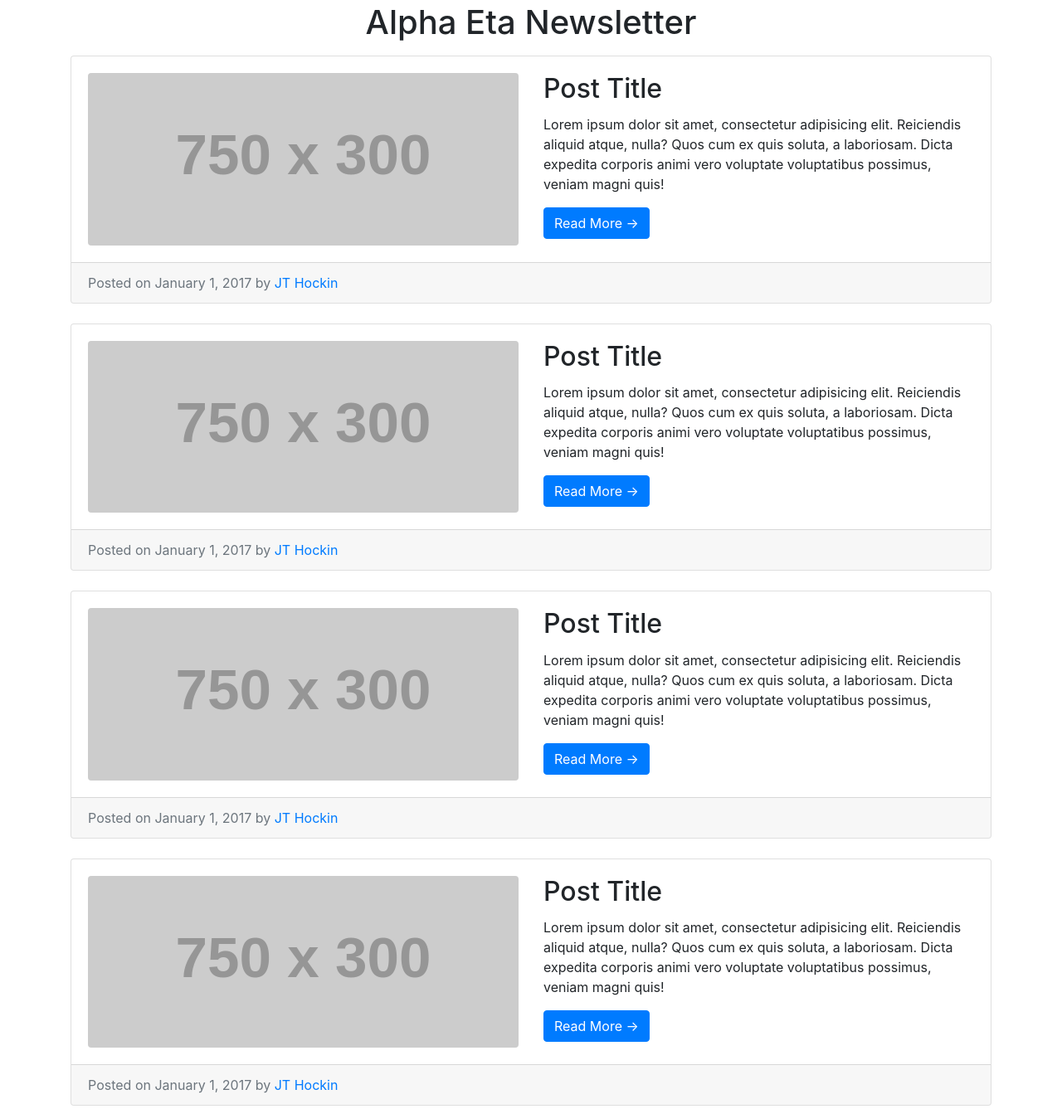
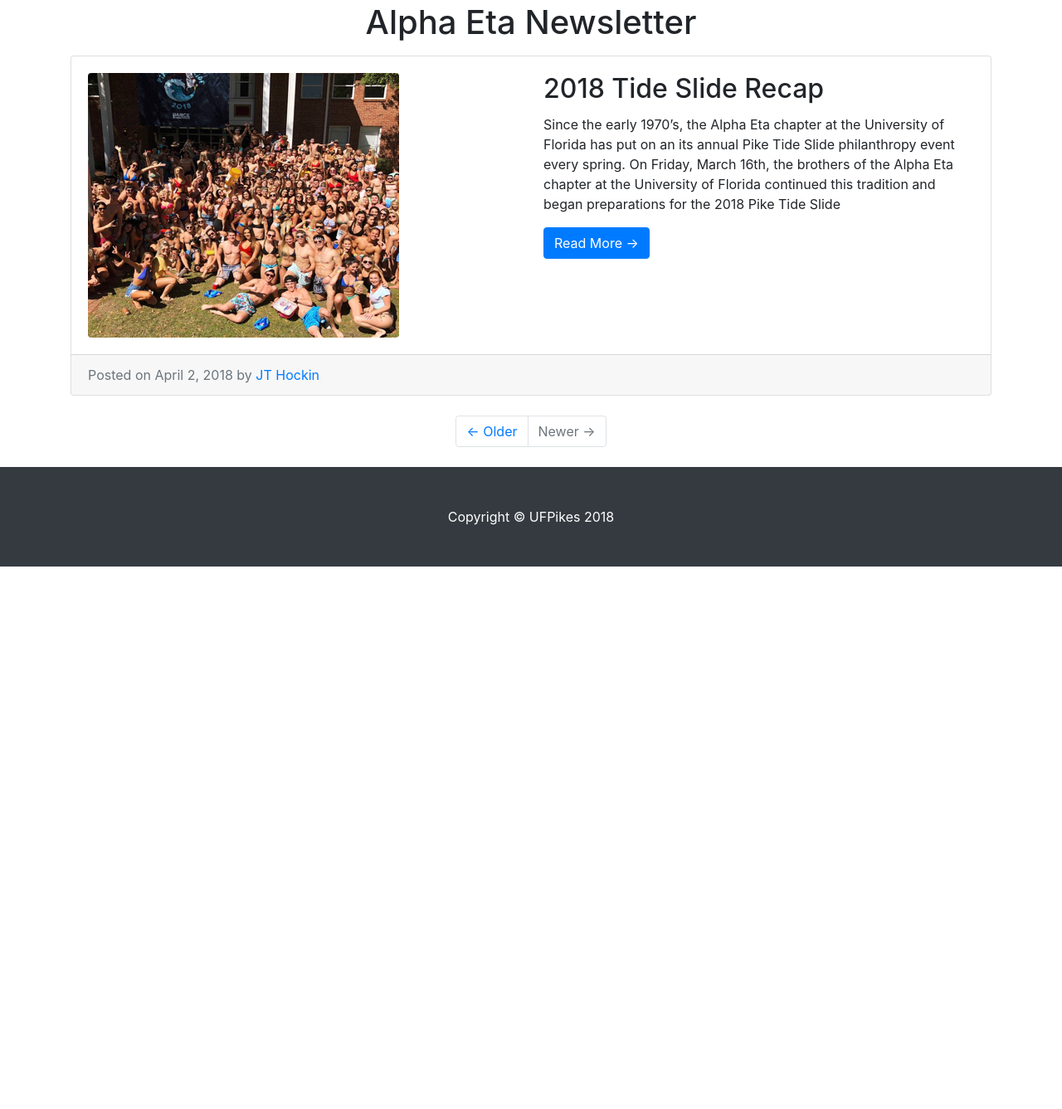
Before and after one commit to ufpikes/ufpikes.github.io, a website: page newsletter.html in a window 1280 px wide. Shown: the part 107-1444 px from the top of the page at 83% size. After the commit the page ends 800 px from the top, so only its background shows below. Drawn offline with Linux system fonts and the light colour scheme; placeholder pictures from the web are drawn by us.

Commit message:
Update newsletter.html

```diff
--- a/newsletter.html
+++ b/newsletter.html
@@ -85,92 +85,20 @@
             <div class="row">
                 <div class="col-lg-6">
                     <a href="#">
-                        <img class="img-fluid rounded" src="http://placehold.it/750x300" alt="">
+                        <img class="img-fluid rounded" src="ufpikes.github.io/newsletter_stuff/Tide_Slide.png" alt="">
                     </a>
                 </div>
                 <div class="col-lg-6">
-                    <h2 class="card-title">Post Title</h2>
-                    <p class="card-text">Lorem ipsum dolor sit amet, consectetur adipisicing elit. Reiciendis aliquid atque, nulla? Quos cum ex
-                        quis soluta, a laboriosam. Dicta expedita corporis animi vero voluptate voluptatibus possimus, veniam
-                        magni quis!</p>
-                    <a href="#" class="btn btn-primary">Read More &rarr;</a>
+                    <h2 class="card-title">2018 Tide Slide Recap</h2>
+                    <p class="card-text">Since the early 1970’s, the Alpha Eta chapter at the University of Florida has put on an its annual Pike Tide Slide philanthropy
+                    event every spring. On Friday, March 16th, the brothers of the Alpha Eta chapter at the University of Florida continued this
+                    tradition and began preparations for the 2018 Pike Tide Slide</p>
+                    <a href="ufpikes.github.io/newsletter_stuff/Tide Slide Recap.pdf" class="btn btn-primary">Read More &rarr;</a>
                 </div>
             </div>
         </div>
         <div class="card-footer text-muted">
-            Posted on January 1, 2017 by
-            <a href="#">JT Hockin</a>
-        </div>
-    </div>
-
-    <!-- Blog Post -->
-    <div class="card mb-4">
-        <div class="card-body">
-            <div class="row">
-                <div class="col-lg-6">
-                    <a href="#">
-                        <img class="img-fluid rounded" src="http://placehold.it/750x300" alt="">
-                    </a>
-                </div>
-                <div class="col-lg-6">
-                    <h2 class="card-title">Post Title</h2>
-                    <p class="card-text">Lorem ipsum dolor sit amet, consectetur adipisicing elit. Reiciendis aliquid atque, nulla? Quos cum ex
-                        quis soluta, a laboriosam. Dicta expedita corporis animi vero voluptate voluptatibus possimus, veniam
-                        magni quis!</p>
-                    <a href="#" class="btn btn-primary">Read More &rarr;</a>
-                </div>
-            </div>
-        </div>
-        <div class="card-footer text-muted">
-            Posted on January 1, 2017 by
-            <a href="#">JT Hockin</a>
-        </div>
-    </div>
-
-    <!-- Blog Post -->
-    <div class="card mb-4">
-        <div class="card-body">
-            <div class="row">
-                <div class="col-lg-6">
-                    <a href="#">
-                        <img class="img-fluid rounded" src="http://placehold.it/750x300" alt="">
-                    </a>
-                </div>
-                <div class="col-lg-6">
-                    <h2 class="card-title">Post Title</h2>
-                    <p class="card-text">Lorem ipsum dolor sit amet, consectetur adipisicing elit. Reiciendis aliquid atque, nulla? Quos cum ex
-                        quis soluta, a laboriosam. Dicta expedita corporis animi vero voluptate voluptatibus possimus, veniam
-                        magni quis!</p>
-                    <a href="#" class="btn btn-primary">Read More &rarr;</a>
-                </div>
-            </div>
-        </div>
-        <div class="card-footer text-muted">
-            Posted on January 1, 2017 by
-            <a href="#">JT Hockin</a>
-        </div>
-    </div>
-
-    <!-- Blog Post -->
-    <div class="card mb-4">
-        <div class="card-body">
-            <div class="row">
-                <div class="col-lg-6">
-                    <a href="#">
-                        <img class="img-fluid rounded" src="http://placehold.it/750x300" alt="">
-                    </a>
-                </div>
-                <div class="col-lg-6">
-                    <h2 class="card-title">Post Title</h2>
-                    <p class="card-text">Lorem ipsum dolor sit amet, consectetur adipisicing elit. Reiciendis aliquid atque, nulla? Quos cum ex
-                        quis soluta, a laboriosam. Dicta expedita corporis animi vero voluptate voluptatibus possimus, veniam
-                        magni quis!</p>
-                    <a href="#" class="btn btn-primary">Read More &rarr;</a>
-                </div>
-            </div>
-        </div>
-        <div class="card-footer text-muted">
-            Posted on January 1, 2017 by
+            Posted on April 2, 2018 by
             <a href="#">JT Hockin</a>
         </div>
     </div>
```
